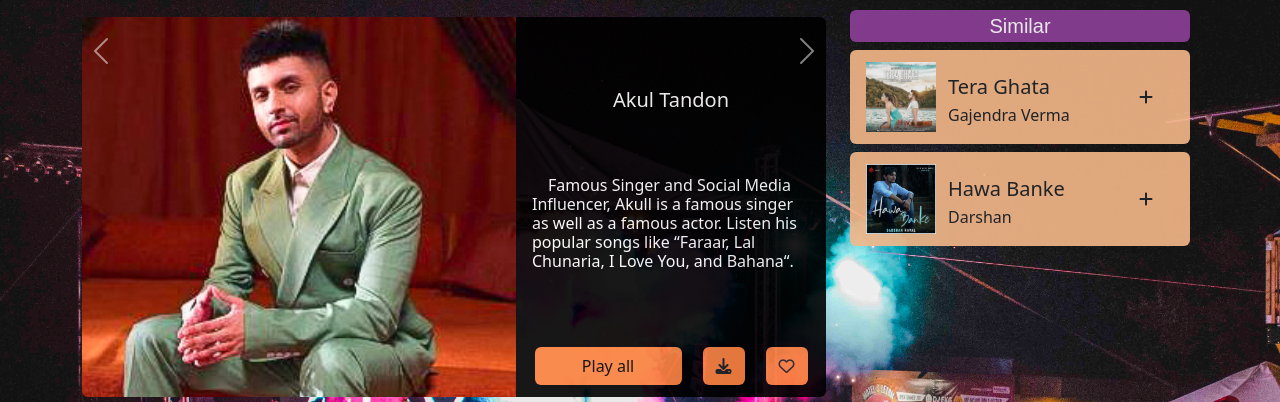
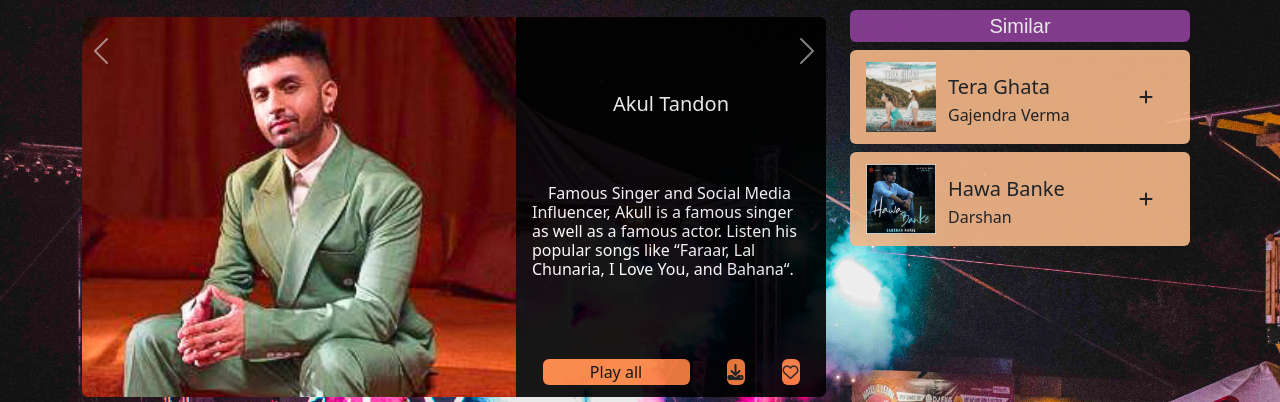
Before and after one commit to Symits54321/Ninja-Studio, a website: page index.html in a window 1280 px wide. Shown: the part 61-463 px from the top of the page. Drawn offline with nearby package versions, Linux system fonts and the light colour scheme.

Commit message:
Fixed "Play ALL" button error

```diff
--- a/styles.css
+++ b/styles.css
@@ -28,9 +28,16 @@ body {
   background-attachment: fixed;
   background-size: cover;
 }
+.button-portion>button{
+  padding:0 !important;
+
+}
 button > a {
   text-decoration: none;
   color: black;
+  width:95%;
+  height:95%;
+  padding:5px 30px;
 }
 /*------------------------- Nav section --------------------*/
 
```
